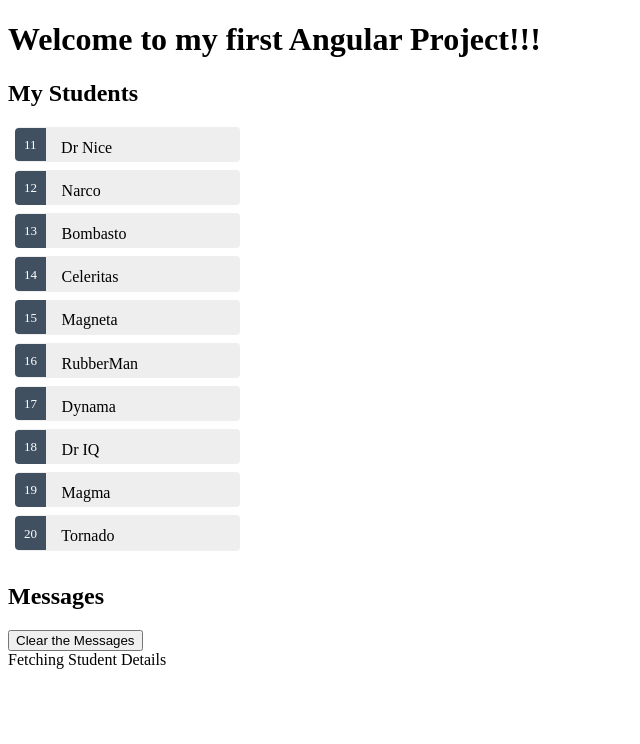
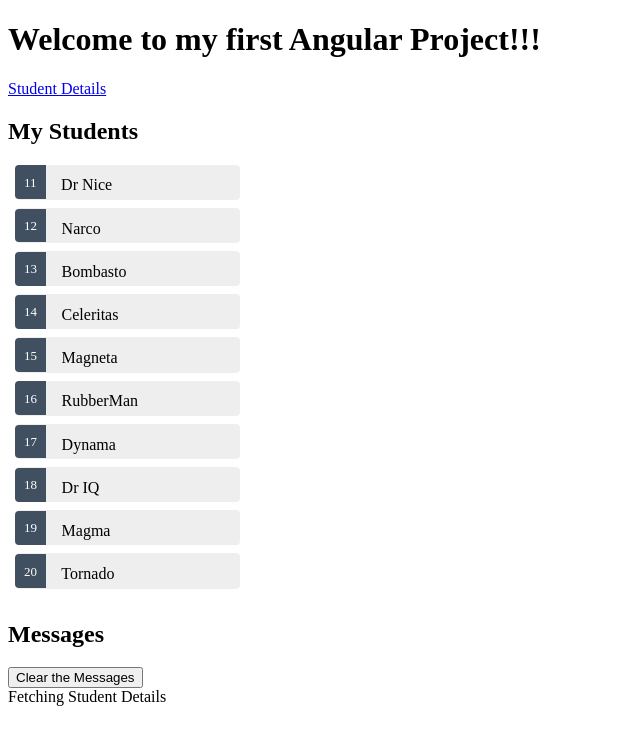
Before and after one commit to sidrockzz/Wiley_Angular, an Angular app: page /students in a window 1280 px wide. Shown: the top 744 px of the page, without its empty margins (0-640 px from the left). Built offline with nearby package versions, Linux system fonts and the light colour scheme.

Commit message:
Added navigation to the link students

```diff
--- a/src/app/app.component.html
+++ b/src/app/app.component.html
@@ -7,4 +7,7 @@
 <!-- * * * * * * * to get started with your project! * * * * * * * * -->
 <!-- * * * * * * * * * * * * * * * * * * * * * * * * * * * * * * * -->
 <h1>{{title}}</h1>
+<nav>
+  <a routerLink='/students'>Student Details</a>
+</nav>
 <router-outlet></router-outlet>
```
